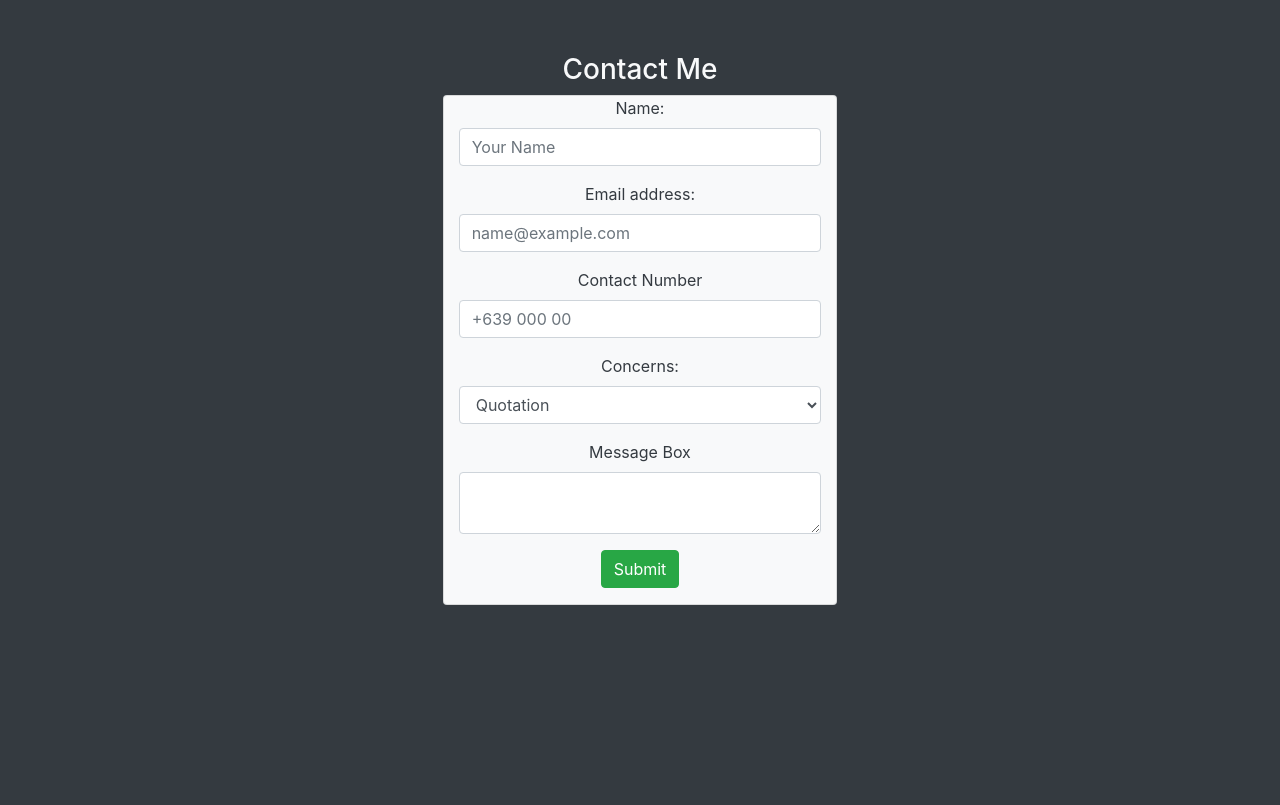
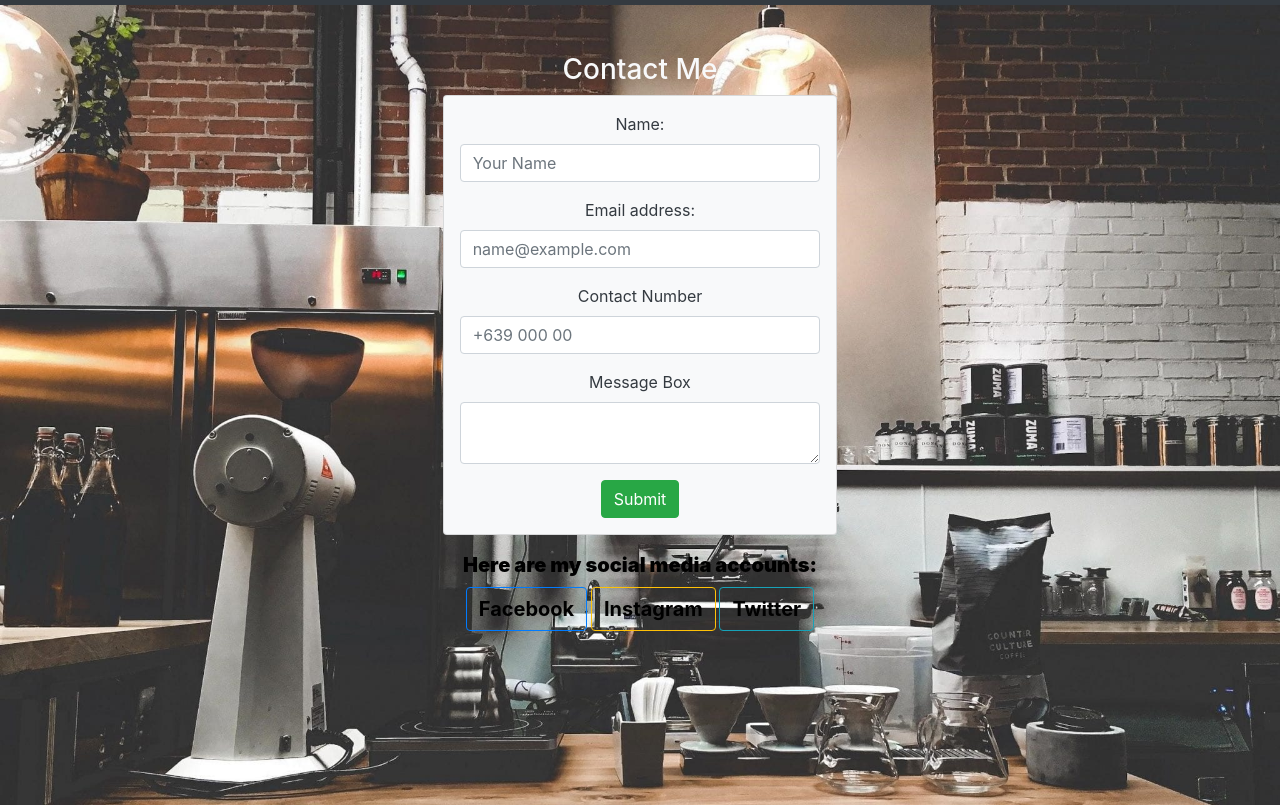
Before and after one commit to Lockcrest/webportfolio, a plain HTML site: page contact.html in a window 1280 px wide. Shown: the part 51-856 px from the top of the page. Drawn offline with nearby package versions, Linux system fonts and the light colour scheme; a web font is replaced by a local one.

Commit message:
finalized

```diff
--- a/contact.html
+++ b/contact.html
@@ -46,10 +46,10 @@
     </nav>
 
         <div
-        class="container-fluid bg-dark text-light min-vh-100 text-center p-5"
+        class="container-fluid bg-dark text-light min-vh-100 text-center p-5" id="contbg"
       >
         <h3>Contact Me</h3>
-        <div class="card bg-light text-dark row pb-3 col-12 offset-md-2 col-md-8 offset-lg-4 col-xl-4">
+        <div class="card bg-light text-dark row pb-3 col-12 offset-md-2 col-md-8 offset-lg-4 col-xl-4 p-3">
 
         <form id="contactform">
           <div class="form-group">
@@ -85,14 +85,7 @@
             />
           </div>
 
-          <div class="form-group">
-            <label for="concern">Concerns:</label>
-            <select class="form-control" name="concern" id="concern">
-              <option value="Quotation">Quotation</option>
-              <option value="Appointment">Appointment</option>
-              <option value="Follow up">Follow up</option>
-            </select>
-          </div>
+
           <div class="form-group">
             <label for="message">Message Box</label>
             <textarea
@@ -128,7 +121,21 @@
            </div>
          </div>
        </div>
+       </div>
+      </div>
 
+      <div class="row mt-2" id="stack">
+        <div class="offset-md-2 col-md-8">
+
+
+          <h5 id="titlebot">Here are my social media accounts:</h5>
+          <a href="https://www.facebook.com/joem.aquino/"button type="button" class="btn btn-outline-primary target="_blank" id="txt">Facebook</button></a>
+          <a href="https://www.instagram.com/eem_en_em/"button type="button" class="btn btn-outline-warning target="_blank" id="txt">Instagram</button></a>
+          <a href="https://twitter.com/AquinoJoem"button type="button" class="btn btn-outline-info" target="_blank" id="txt">Twitter</button></a>
+
+        </div>
+      </div>
+      </div>
        <script
       src="https://cdn.jsdelivr.net/npm/jquery@3.5.1/dist/jquery.slim.min.js"
       integrity="sha384-DfXdz2htPH0lsSSs5nCTpuj/zy4C+OGpamoFVy38MVBnE+IbbVYUew+OrCXaRkfj"
--- a/index.css
+++ b/index.css
@@ -64,3 +64,29 @@ h5{
     color:#8B4513 ;
     text-decoration: line-through;
 }
+
+#contbg{
+    background-image: url(./images/coffee-bar.jpg);
+    min-height: 100vh;
+    background-size: cover;
+
+}
+
+#txt{
+    color: #000000;
+    font-weight: bold;
+    font-size: 20px;
+}
+
+#titlebot{
+    margin-bottom: 10px;
+    margin-top: 10px;
+    color: #000000;
+    font-weight: bolder;
+}
+
+#bgproj{
+
+        background-image: url(./images/maxresdefault.jpg);
+        min-height: 100vh;
+        background-size: cover;
```
Also changed, not shown: index.html (+12 -11 lines), project.html (+3 -3 lines), images/coffee-bar.jpg (added), images/coffee.jpg (added), images/contactbg.jpg (added), images/facebook.svg (added), images/fb-log.png (added), images/maxresdefault.jpg (added), 1 other file.
